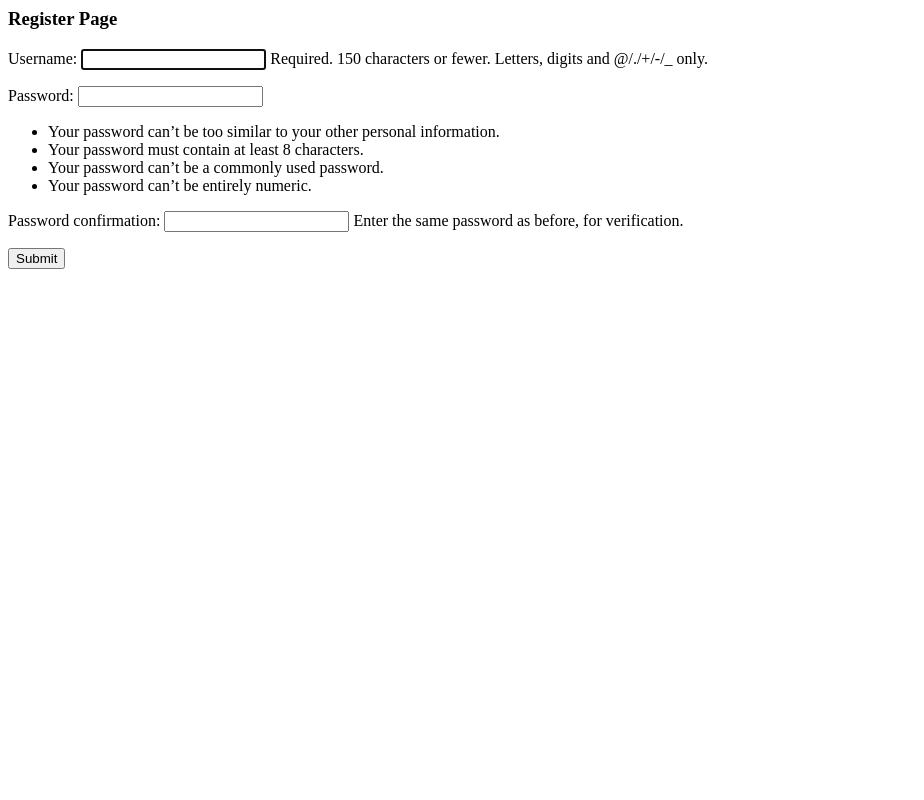
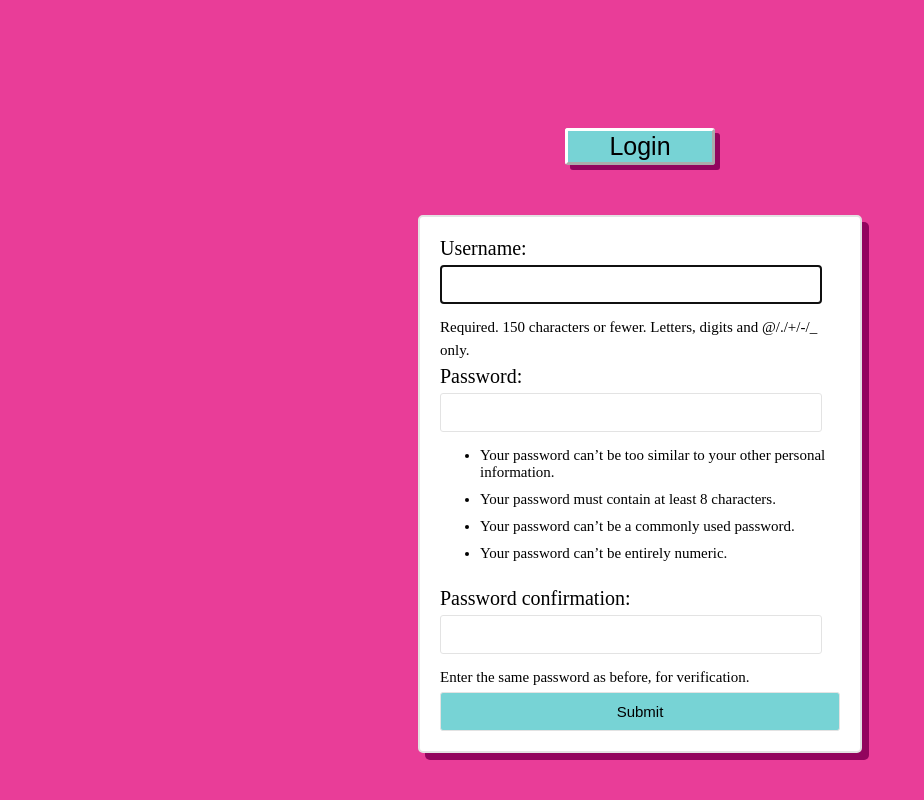
Before and after one commit to NicoloCossu/ProgettoISW, a Django app: page /register/ in a window 1280 px wide. Shown: the whole page, without its empty margins (0-924 px from the left). Run offline with Django 4.2, Linux system fonts and the light colour scheme.

Commit message:
+ style login & registration
Aggiunto lo stile alle pagine di login e registrazione e dei link per navigare tra le due

```diff
--- a/ProgettoISW/polls/static/styles.css
+++ b/ProgettoISW/polls/static/styles.css
@@ -81,10 +81,6 @@
 
 
 
-
-
-
-
 /* Style for the form container */
 form {
     max-width: 400px;
@@ -105,6 +101,7 @@
 /* Style for the form fields */
 form input[type="text"],
 form input[type="email"],
+form input[type="password"],
 form select {
     width: 90%;
     padding: 10px;
@@ -116,7 +113,7 @@
 }
 
 /* Style for the submit button */
-form button[type="submit"] {
+form button[type="submit"], input{
     width: 100%;
     padding: 10px;
     background-color: rgb(119, 211, 213);
@@ -124,6 +121,19 @@
     border: 1px solid #e3e3e3;
     border-radius: 3px;
     font-size: 15px;
+    color:black;
 }
 
-form button:hover {background-color: #00ddff;}
+form button:hover, input:hover {background-color: #00ddff;}
+
+p{
+    background-color: #fff;
+    padding-bottom: 5px;
+
+}
+
+.helptext, ul, li{
+    background-color: #fff;
+    font-size: 15px;
+    padding-bottom: 10px;
+}
--- a/ProgettoISW/polls/templates/register.html
+++ b/ProgettoISW/polls/templates/register.html
@@ -1,6 +1,33 @@
-<h3>Register Page</h3>
-<form method="POST" action="">
-    {% csrf_token %}
-    {{form.as_p}}
-    <input type="submit" name="Create User"></input>
-</form>
+
+
+{% load static %}
+
+<!DOCTYPE html>
+
+<html>
+    <head>
+        <meta charset="utf-8">
+        <meta http-equiv="X-UA-Compatible" content="IE=edge">
+        <title>Adotta</title>
+        <meta name="description" content="">
+        <meta name="viewport" content="width=device-width, initial-scale=1">
+        <link rel="stylesheet" type="text/css" href="{% static 'styles.css' %}">
+    </head>
+    <body>
+
+        <div class="navbar">
+            <a class="button_link" href="http://127.0.0.1:8000//">
+                <button class="pulsante" >Login</button>
+            </a>
+        </div>
+
+
+        <form method="POST" action="">
+            {% csrf_token %}
+            {{form.as_p}}
+            <input type="submit" name="Create User"></input>
+        </form>
+
+
+    </body>
+</html>
```
Also changed, not shown: ProgettoISW/polls/templates/registration/login.html (+25 -1 lines).
